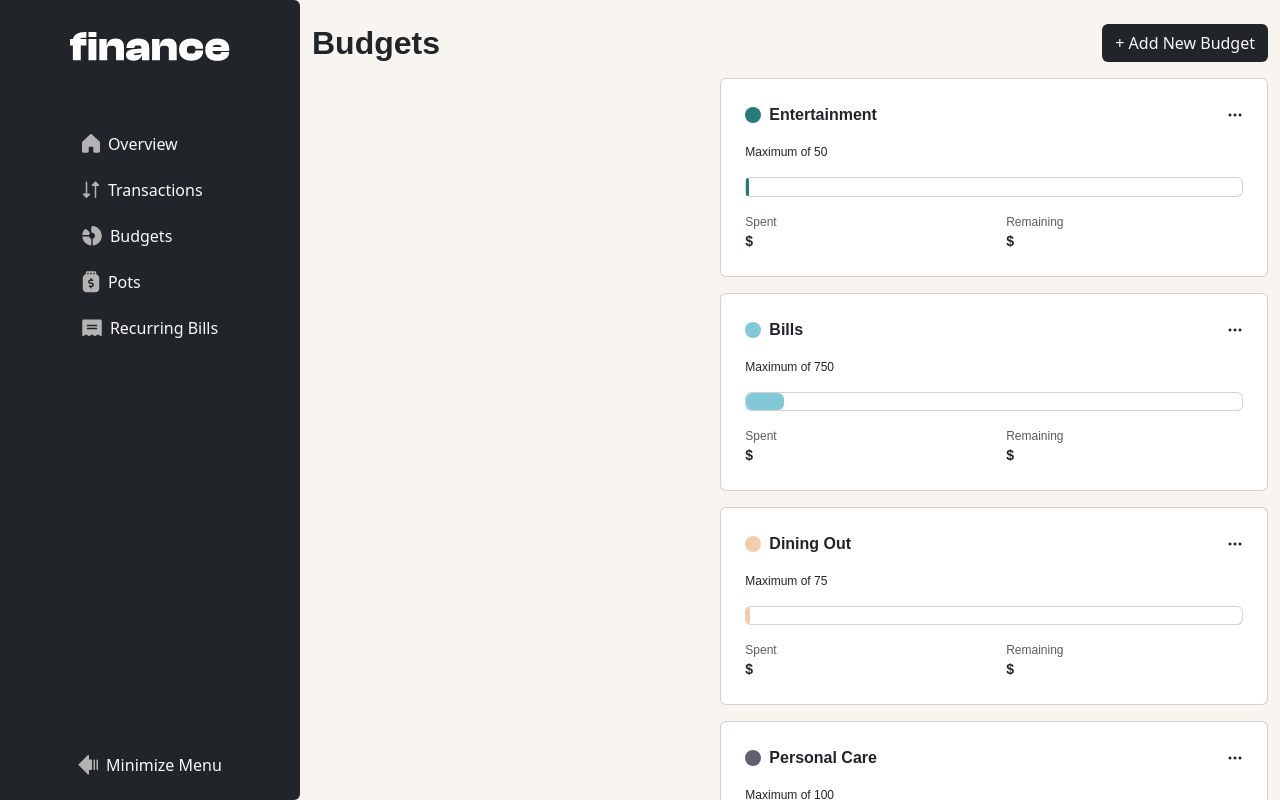
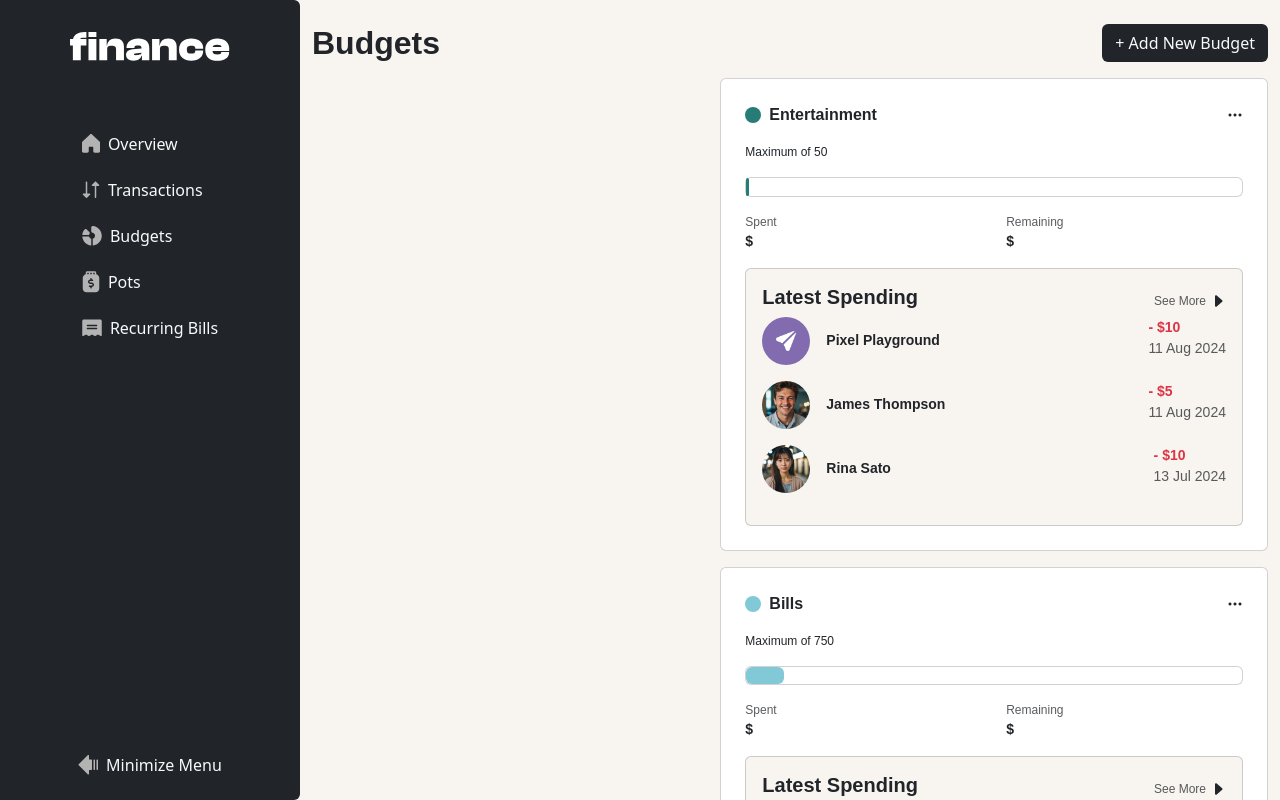
Before and after one commit to abdalsimam1-sketch/personal-finance-app, a React (Vite) app: page /budgets in a window 1280 px wide. Shown: the top 800 px of the page. Built offline with nearby package versions, Linux system fonts and the light colour scheme.

Commit message:
add : the latest 3 spendings for each category

```diff
--- a/src/components/UI/BudgetCard.jsx
+++ b/src/components/UI/BudgetCard.jsx
@@ -1,7 +1,16 @@
 import React from "react";
 import { BudgetsAndPotsLabel } from "./BudgetsAndPotsLabel";
 import { PercantageBar } from "./PercantageBar";
-export const BudgetCard = ({ maximum, category, theme, percentage }) => {
+import { FormatDate } from "../../HelperFunctions/DateFormat";
+import { SeeDetails } from "../../components/UI/SeeDetails";
+export const BudgetCard = ({
+  maximum,
+  category,
+  theme,
+  percentage,
+  latest3 = [],
+}) => {
+  const path = "/transactions";
   return (
     <div className="card p-4 d-flex flex-column gap-3">
       <BudgetsAndPotsLabel
@@ -27,6 +36,38 @@ export const BudgetCard = ({ maximum, category, theme, percentage }) => {
           </div>
         </div>
       </div>
+      <div
+        className="card p-3"
+        style={{ background: "var(--color-beige-100)" }}
+      >
+        <SeeDetails
+          path={path}
+          SeeDetail="See More"
+          label="Latest Spending"
+        ></SeeDetails>
+        {latest3.map((item) => (
+          <div className=" d-flex justify-content-between mb-3">
+            <div className="d-flex align-items-center gap-3">
+              <img
+                src={item.avatar}
+                alt={item.name + " avatar"}
+                style={{ width: "3rem", borderRadius: "50%" }}
+              />
+              <span className="text-preset-4 fw-bold">{item.name}</span>
+            </div>
+            <div className="d-flex flex-column">
+              <span
+                className={`text-preset-4 fw-bold ${item.amount < 0 ? "text-danger" : " text-success"}`}
+              >
+                {item.amount < 0 && <span>-</span>} ${Math.abs(item.amount)}
+              </span>
+              <span className="text-preset-4 text-muted">
+                {FormatDate(item.date)}
+              </span>
+            </div>
+          </div>
+        ))}
+      </div>
     </div>
   );
 };
--- a/src/pages/Budgets.jsx
+++ b/src/pages/Budgets.jsx
@@ -4,6 +4,12 @@ import data from "../data/data.json";
 const budgets = data.budgets;
 
 export const Budgets = () => {
+  const getLatest3 = (category) => {
+    return data.transactions
+      .filter((item) => item.category === category)
+      .sort((a, b) => new Date(b.date) - new Date(a.date))
+      .slice(0, 3);
+  };
   return (
     <div className="container d-flex flex-column gap-3">
       <div className="d-flex justify-content-between align-items-center mt-4">
@@ -20,6 +26,7 @@ export const Budgets = () => {
                 theme={item.theme}
                 category={item.category}
                 percentage={item.maximum / 100}
+                latest3={getLatest3(item.category)}
               ></BudgetCard>
             </div>
           ))}
```
